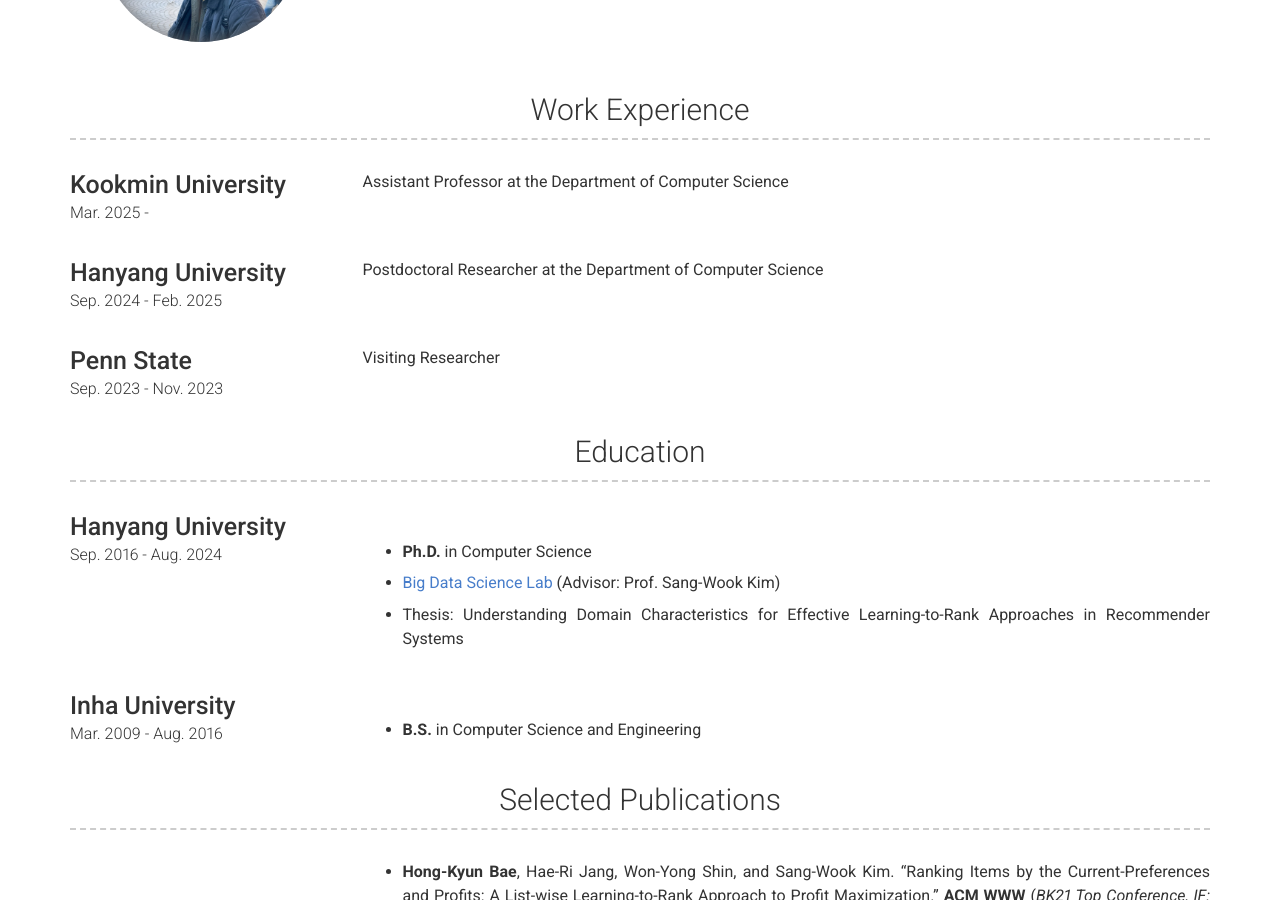
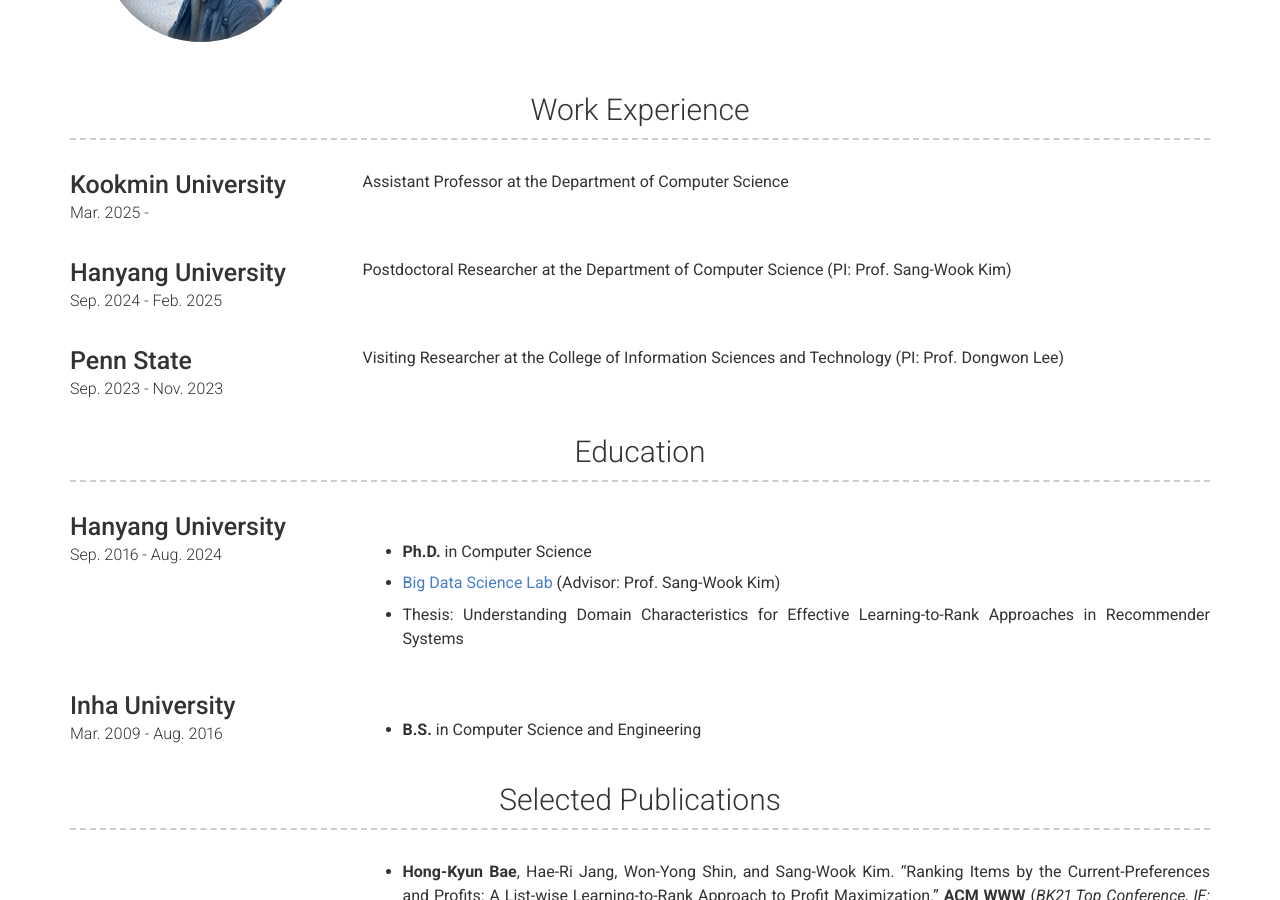
Before and after one commit to hongkyun-bae/hongkyun-bae.github.io, a Jekyll site: the page built from index.md, in a window 1280 px wide and 900 px high, scrolled down 424 px. Built offline with Jekyll 4.4.1, drawn with Linux system fonts in a browser that asks for light colours; nearby versions of some CDN libraries; some web fonts are replaced.

Commit message:
Update experience.yml

```diff
--- a/_data/experience.yml
+++ b/_data/experience.yml
@@ -12,7 +12,7 @@
   job_title:
   dates: Sep. 2024 - Feb. 2025
   description: | # this will include new lines to allow paragraphs
-    Postdoctoral Researcher at the Department of Computer Science
+    Postdoctoral Researcher at the Department of Computer Science (PI: Prof. Sang-Wook Kim)
 
 - layout: left
   company: Penn State
@@ -20,4 +20,4 @@
   job_title:
   dates: Sep. 2023 - Nov. 2023
   description: | # this will include new lines to allow paragraphs
-    Visiting Researcher
+    Visiting Researcher at the College of Information Sciences and Technology (PI: Prof. Dongwon Lee)
```
